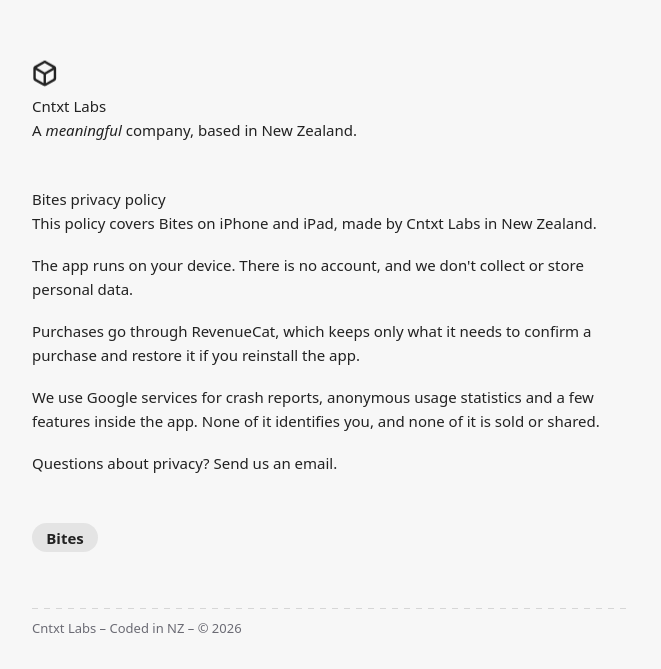
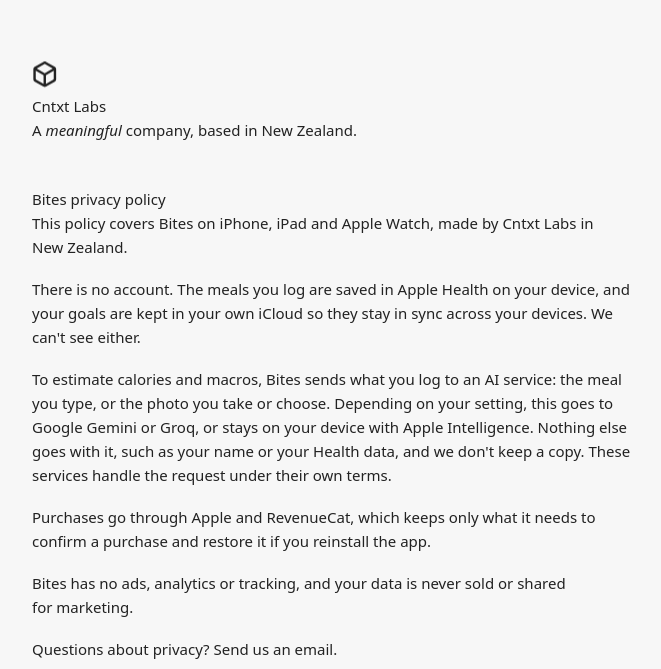
Before and after one commit to CristianRus4/cntxtlabs-web, a plain HTML site: page bites/privacy/index.html in a window 1280 px wide. Shown: the part 131-800 px from the top of the page, without its empty margins (308-969 px from the left). Drawn offline with Linux system fonts and the light colour scheme.

Commit message:
Make the Bites privacy policy accurate
Bites sends what you log to Google Gemini or Groq to estimate
nutrition, saves meals in Apple Health and goals in iCloud, and has no
analytics. The old shared wording said everything stayed on the device
and mentioned Google crash reporting the app doesn't use.

Co-Authored-By: Claude Opus 5.5 <noreply@anthropic.com>

```diff
--- a/bites/privacy/index.html
+++ b/bites/privacy/index.html
@@ -4,7 +4,7 @@
 	<meta charset="utf-8">
 	<meta name="viewport" content="width=device-width, initial-scale=1, viewport-fit=cover">
 	<title>Bites privacy policy · Cntxt Labs</title>
-	<meta name="description" content="How Bites handles your data. It runs on your device, there is no account, and no personal data is collected or stored.">
+	<meta name="description" content="How Bites handles your data. There is no account, meals are saved in Apple Health, and only what you log is sent to an AI service to estimate nutrition.">
 	<meta name="author" content="Cntxt Labs">
 	<meta name="robots" content="index, follow, max-image-preview:large, max-snippet:-1, max-video-preview:-1">
 	<link rel="canonical" href="https://cntxtlabs.co/bites/privacy">
@@ -16,7 +16,7 @@
 	<meta property="og:locale" content="en_NZ">
 	<meta property="og:url" content="https://cntxtlabs.co/bites/privacy">
 	<meta property="og:title" content="Bites privacy policy">
-	<meta property="og:description" content="How Bites handles your data. It runs on your device, there is no account, and no personal data is collected or stored.">
+	<meta property="og:description" content="How Bites handles your data. There is no account, meals are saved in Apple Health, and only what you log is sent to an AI service to estimate nutrition.">
 	<meta property="og:image" content="https://cntxtlabs.co/og.png">
 	<meta property="og:image:type" content="image/png">
 	<meta property="og:image:width" content="1200">
@@ -25,7 +25,7 @@
 
 	<meta name="twitter:card" content="summary_large_image">
 	<meta name="twitter:title" content="Bites privacy policy">
-	<meta name="twitter:description" content="How Bites handles your data. It runs on your device, there is no account, and no personal data is collected or stored.">
+	<meta name="twitter:description" content="How Bites handles your data. There is no account, meals are saved in Apple Health, and only what you log is sent to an AI service to estimate nutrition.">
 	<meta name="twitter:image" content="https://cntxtlabs.co/og.png">
 	<meta name="twitter:image:alt" content="Cntxt Labs, with its cube mark">
 
@@ -36,7 +36,7 @@
 	<script>(function (r) { if (document.referrer.indexOf(location.origin + "/") === 0) r.classList.add("within"); try { var t = localStorage.getItem("theme"); if (t === "light" || t === "dark") r.setAttribute("data-theme", t); } catch (e) {} })(document.documentElement);</script>
 	<link rel="stylesheet" href="../../styles.css">
 	<script src="../../site.js" defer></script>
-	<script type="application/ld+json">{"@context":"https://schema.org","@type":"WebPage","name":"Bites privacy policy","url":"https://cntxtlabs.co/bites/privacy","description":"How Bites handles your data. It runs on your device, there is no account, and no personal data is collected or stored.","about":{"@type":"SoftwareApplication","name":"Bites","url":"https://cntxtlabs.co/bites"},"publisher":{"@type":"Organization","name":"Cntxt Labs","url":"https://cntxtlabs.co/"}}</script>
+	<script type="application/ld+json">{"@context":"https://schema.org","@type":"WebPage","name":"Bites privacy policy","url":"https://cntxtlabs.co/bites/privacy","description":"How Bites handles your data. There is no account, meals are saved in Apple Health, and only what you log is sent to an AI service to estimate nutrition.","about":{"@type":"SoftwareApplication","name":"Bites","url":"https://cntxtlabs.co/bites"},"publisher":{"@type":"Organization","name":"Cntxt Labs","url":"https://cntxtlabs.co/"}}</script>
 </head>
 <body class="reveal">
 
@@ -45,13 +45,15 @@
 
 	<h1>Bites privacy policy</h1>
 
-	<p>This policy covers Bites on iPhone and iPad, made by Cntxt Labs in New Zealand.</p>
+	<p>This policy covers Bites on iPhone, iPad and Apple Watch, made by Cntxt Labs in New Zealand.</p>
 
-	<p>The app runs on your device. There is no account, and we don't collect or store personal data.</p>
+	<p>There is no account. The meals you log are saved in Apple Health on your device, and your goals are kept in your own iCloud so they stay in sync across your devices. We can't see either.</p>
 
-	<p>Purchases go through RevenueCat, which keeps only what it needs to confirm a purchase and restore it if you reinstall the app.</p>
+	<p>To estimate calories and macros, Bites sends what you log to an AI service: the meal you type, or the photo you take or choose. Depending on your setting, this goes to Google Gemini or Groq, or stays on your device with Apple Intelligence. Nothing else goes with it, such as your name or your Health data, and we don't keep a copy. These services handle the request under their own terms.</p>
 
-	<p>We use Google services for crash reports, anonymous usage statistics and a few features inside the app. None of it identifies you, and none of it is sold or shared.</p>
+	<p>Purchases go through Apple and RevenueCat, which keeps only what it needs to confirm a purchase and restore it if you reinstall the app.</p>
+
+	<p>Bites has no ads, analytics or tracking, and your data is never sold or shared for marketing.</p>
 
 	<p>Questions about privacy? <a href="mailto:info@cntxtlabs.co">Send us an email</a>.</p>
 
--- a/sitemap.xml
+++ b/sitemap.xml
@@ -104,7 +104,7 @@
 	</url>
 	<url>
 		<loc>https://cntxtlabs.co/bites/privacy</loc>
-		<lastmod>2026-10-12</lastmod>
+		<lastmod>2026-11-25</lastmod>
 		<changefreq>yearly</changefreq>
 		<priority>0.3</priority>
 	</url>
```
Also changed, not shown: llms-full.txt.
